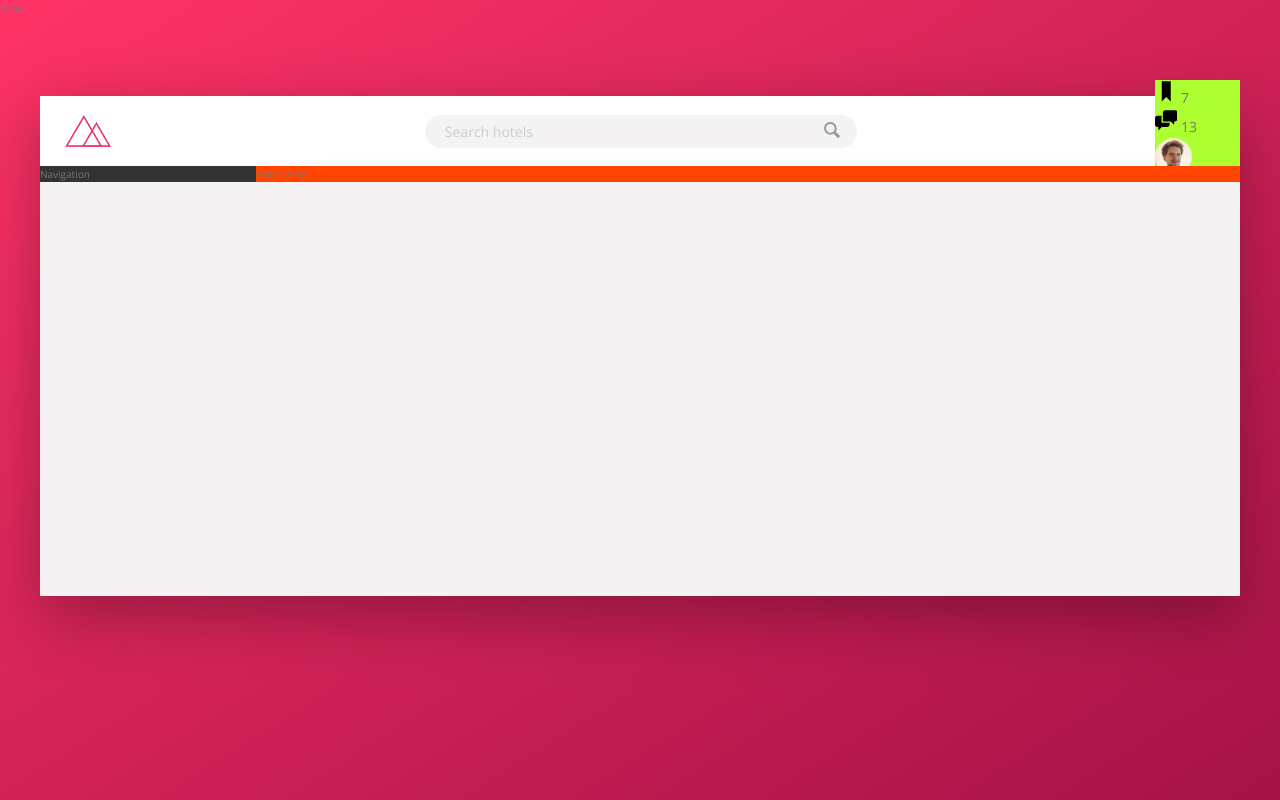
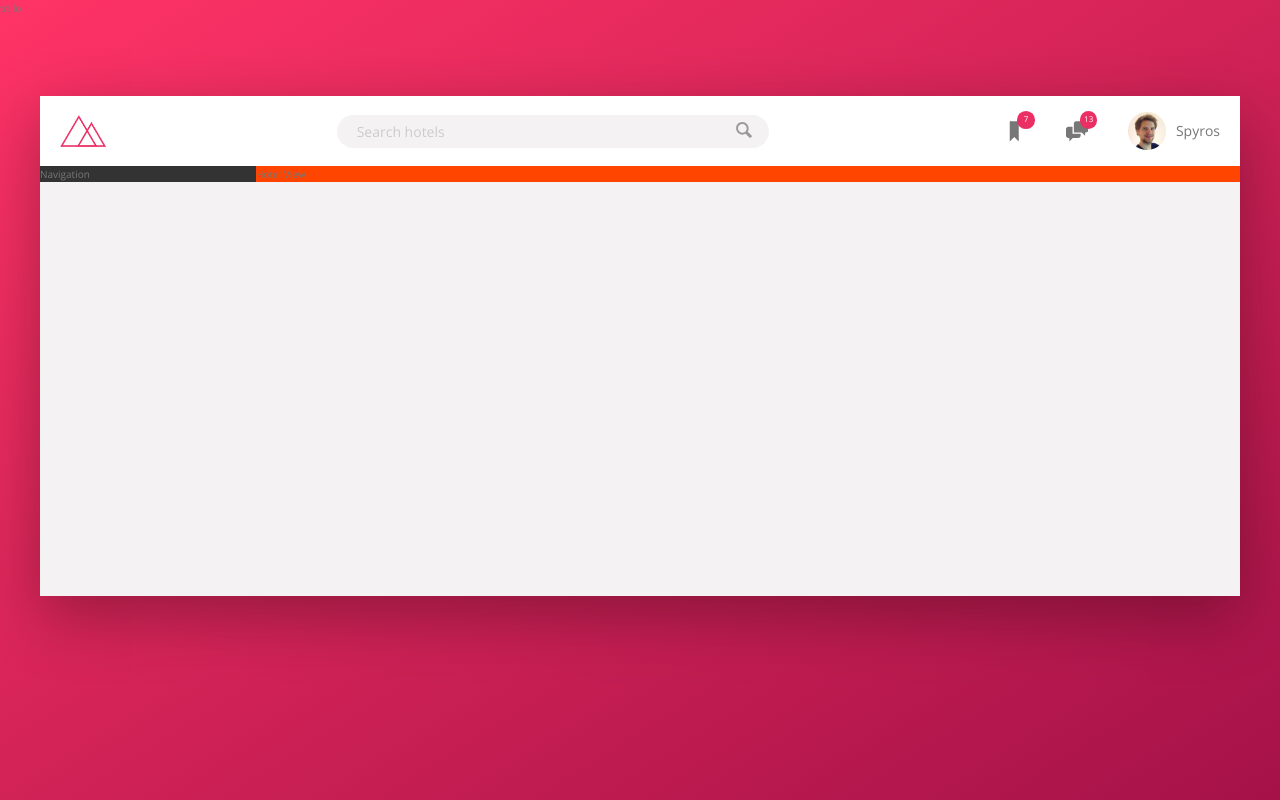
Before and after one commit to stomaras/Trillo_Project, a website: page index.html in a window 1280 px wide. Drawn offline with nearby package versions, Linux system fonts and the light colour scheme.

Commit message:
Building the Header - Part 3

```diff
--- a/sass/components.scss
+++ b/sass/components.scss
@@ -2,7 +2,7 @@
 // LOGO
 .logo {
     height: 3.25rem;
-    margin-left: 2.5rem;
+    margin-left: 2rem;
 }
 
 
@@ -68,30 +68,59 @@
 // USER NAVIGATION
 
 .user-nav {
-    background-color: greenyellow;
+    align-self: stretch;
+
+    display: flex;
+    align-items: center;
+
+    // user-nav and all of the direct children to have the below properties
+    & > * {
+        padding: 0 2rem;
+        cursor: pointer;
+        height: 100%;
+        display: flex;
+        align-items: center;
+    }
+
+    & > *:hover {
+        background-color: var(--color-grey-light-2);
+    }
+
     &__icon-box {
-
+        position: relative;
     }
 
     &__icon {
         height: 2.25rem;
         width: 2.25rem;
+        fill: var(--color-grey-dark-2);
     }
 
+    // flexbox does not only work with child elements but also, when we have text
     &__notification {
+        font-size: .8rem;
+        height: 1.75rem;
+        width: 1.75rem;
+        border-radius: 50%;
+        background-color: var(--color-primary);
+        color: #fff;
+        position: absolute;
+        top: 1.5rem;
+        right: 1.1rem;
+
+        display: flex;
+        justify-content: center;// centers the content horizontally
+        align-items: center;// centers the content vertically
 
     }
 
-    &__user {
 
-    }
 
     &__user-photo {
         height: 3.75rem;
         border-radius: 50%;
+        margin-right: 1rem;
     }
 
-    &__user-name {
 
-    }
 }
```
Also changed, not shown: css/style.css, sass/main.scss (line endings or trailing spaces).
